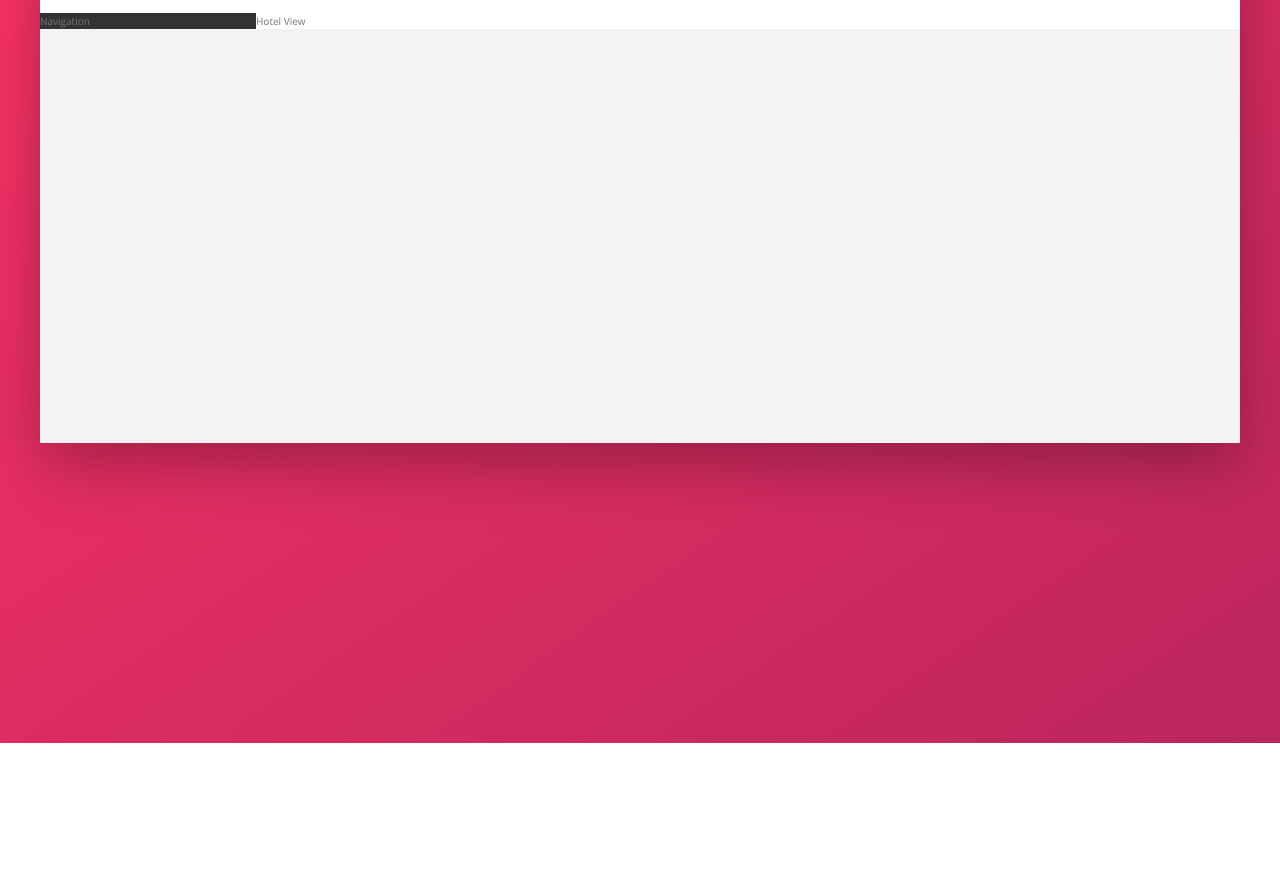
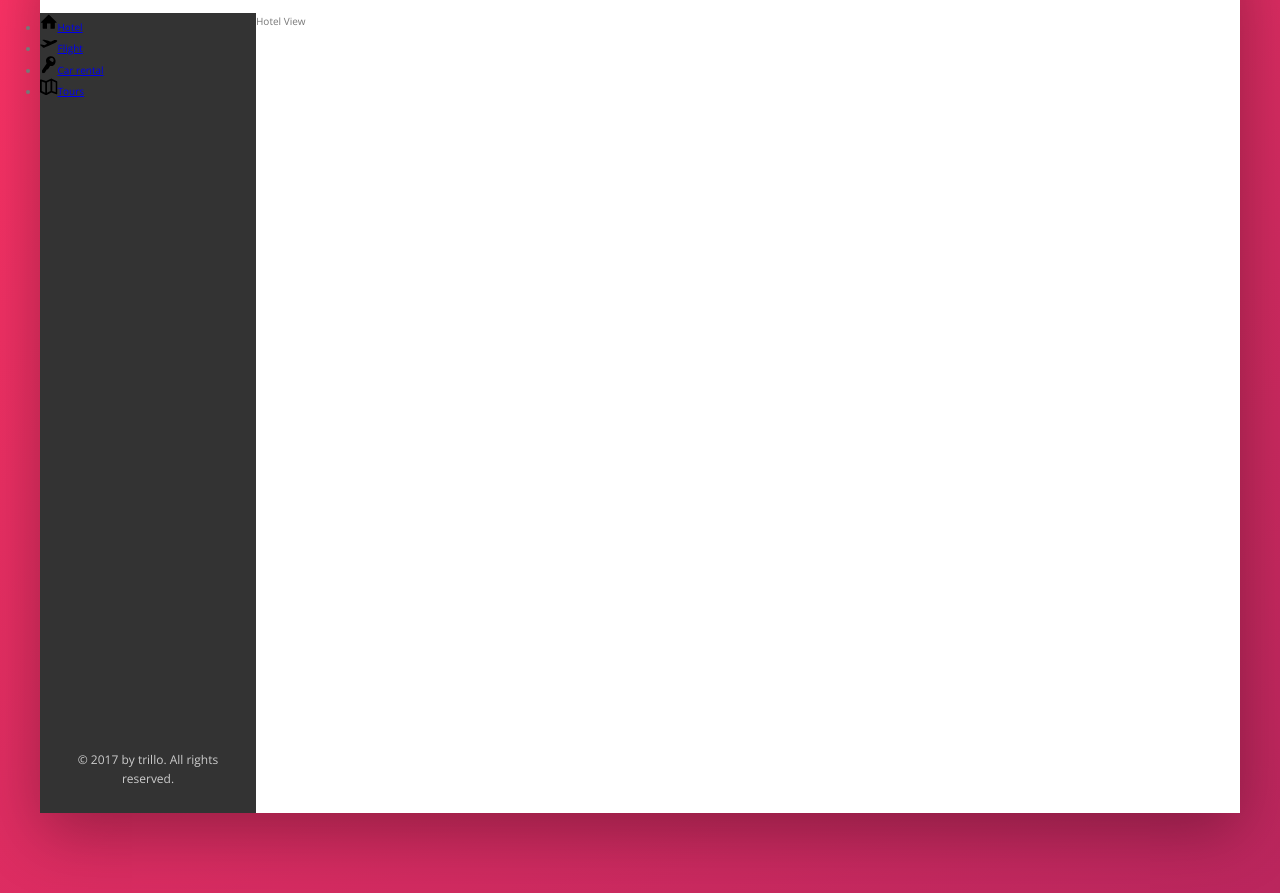
Before and after one commit to IngridAmaral/trillo-project, a website: page index.html in a window 1280 px wide. Shown: the part 137-1030 px from the top of the page. Before the commit the page ends 880 px from the top, so only its background shows below. Drawn offline with nearby package versions, Linux system fonts and the light colour scheme.

Commit message:
adds stylings

```diff
--- a/index.html
+++ b/index.html
@@ -48,7 +48,44 @@
             </header>
             <div class="content">
                 <nav class="sidebar">
-                    Navigation
+                    <ul class="side-nav">
+                        <li class="side-nav__item">
+                            <a href="#" class="side-nav__link">
+                                <svg class="side-nav__icon">
+                                    <use xlink:href="img/sprite.svg#icon-home"></use>
+                                    <span>Hotel</span>
+                                </svg>
+                            </a>
+                        </li>
+                        <li class="side-nav__item">
+                            <a href="#" class="side-nav__link">
+                                <svg class="side-nav__icon">
+                                    <use xlink:href="img/sprite.svg#icon-aircraft-take-off"></use>
+                                    <span>Flight</span>
+                                </svg>
+                            </a>
+                        </li>
+                        <li class="side-nav__item">
+                            <a href="#" class="side-nav__link">
+                                <svg class="side-nav__icon">
+                                    <use xlink:href="img/sprite.svg#icon-key"></use>
+                                    <span>Car rental</span>
+                                </svg>
+                            </a>
+                        </li>
+                        <li class="side-nav__item">
+                            <a href="#" class="side-nav__link">
+                                <svg class="side-nav__icon">
+                                    <use xlink:href="img/sprite.svg#icon-map"></use>
+                                    <span>Tours</span>
+                                </svg>
+                            </a>
+                        </li>
+                    </ul>
+
+                    <div class="legal">
+                        &copy; 2017 by trillo. All rights reserved.
+                    </div>
                 </nav>
                 <main class="hotel-view">
                     Hotel View
--- a/sass/_components.scss
+++ b/sass/_components.scss
@@ -121,3 +121,37 @@
         margin-right: 1rem;
     }
 }
+
+
+
+
+
+/////////////////////
+// SIDE NAVIGATION
+.side-nav {
+
+    &__item {
+
+    }
+
+   &__link {
+
+   }
+
+   &__icon {
+    width: 1.75rem;
+    height: 1.75rem;
+   }
+}
+
+
+
+
+/////////////////////
+// LEGAL TEXT
+.legal {
+    font-size: 1.2rem;
+    text-align: center;
+    padding: 2.5rem;
+    color: var(--color-grey-light-4);
+}
--- a/sass/_layout.scss
+++ b/sass/_layout.scss
@@ -26,10 +26,15 @@
     background-color: var(--color-grey-dark-1);
 
     flex: 0 0 18%;
+
+    display: flex;
+    flex-direction: column;
+    justify-content: space-between;
 }
 
 .hotel-view {
     background-color: white;
+    min-height: 100vh;
 
     flex: 1;
 }
```
Also changed, not shown: sass/main.css, 1 other file.
